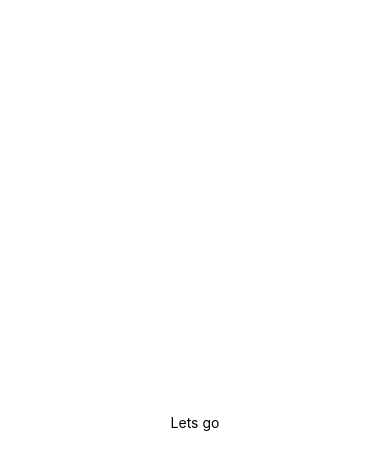
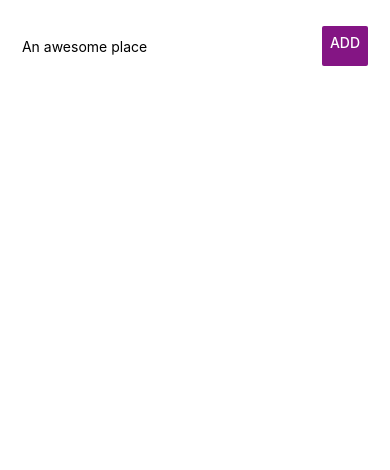
Before and after one commit to lytes20/places-app, a React Native app: screen / in a window 390 px wide. Shown: the top 470 px of the page. Built offline with nearby package versions, Linux system fonts and the light colour scheme.

Commit message:
Add TextInput and button

```diff
--- a/App.js
+++ b/App.js
@@ -1,11 +1,48 @@
-import React from 'react';
-import { StyleSheet, Text, View } from 'react-native';
+import React from "react";
+import { StyleSheet, Text, View, TextInput, Button } from "react-native";
 
 export default class App extends React.Component {
+  state = {
+    placeName: "",
+    places: []
+  };
+  placeSubmitHandler = () => {
+    const placeNameEntered = this.state.placeName;
+    if (placeNameEntered.trim() === "") {
+      return;
+    }
+
+    this.setState(prevState => {
+      return {
+        places: prevState.places.concat(prevState.placeName)
+      };
+    });
+  };
+  placeNameChangeHandler = val => {
+    this.setState({ placeName: val });
+  };
   render() {
+    const placesOutput = this.state.places.map((place, index) => <Text key={index}>{place}</Text>);
     return (
       <View style={styles.container}>
-        <Text>Lets go</Text>
+        <View style={styles.inputContainer}>
+          <TextInput
+            style={{
+              width: 300,
+              height: 40
+            }}
+            placeholder="An awesome place"
+            onChangeText={this.placeNameChangeHandler}
+            value={this.state.placeName}
+          />
+          <Button
+            onPress={this.placeSubmitHandler}
+            title="Add"
+            color="#841584"
+            accessibilityLabel="Learn more about this purple button"
+          />
+        </View>
+        <View>{placesOutput}</View>
       </View>
     );
   }
@@ -13,9 +50,14 @@ export default class App extends React.Component {
 
 const styles = StyleSheet.create({
   container: {
+    padding: 26,
     flex: 1,
-    backgroundColor: '#fff',
-    alignItems: 'center',
-    justifyContent: 'center',
+    backgroundColor: "#fff",
+    alignItems: "center",
+    justifyContent: "flex-start"
   },
+  inputContainer: {
+    flexDirection: "row",
+    justifyContent: "space-between"
+  }
 });
--- a/package.json
+++ b/package.json
@@ -9,7 +9,7 @@
   "dependencies": {
     "expo": "^32.0.0",
     "react": "16.5.0",
-    "react-native": "https://github.com/expo/react-native/archive/sdk-32.0.0.tar.gz"
+    "react-native": "0.57.1"
   },
   "devDependencies": {
     "babel-preset-expo": "^5.0.0"
```
Also changed, not shown: 1 other file (tests, documents, lock files or other folders).
